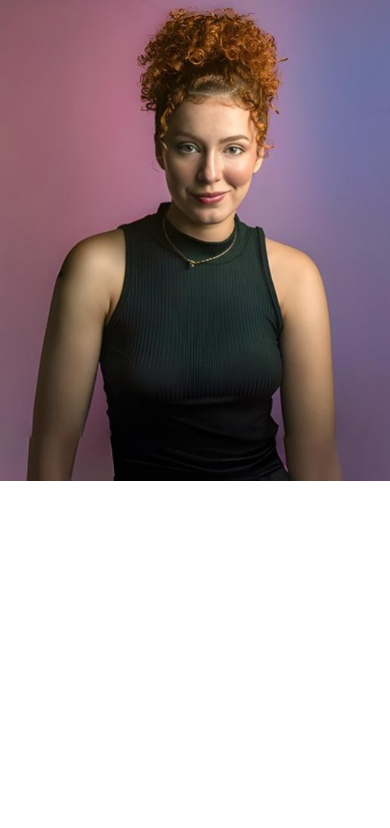
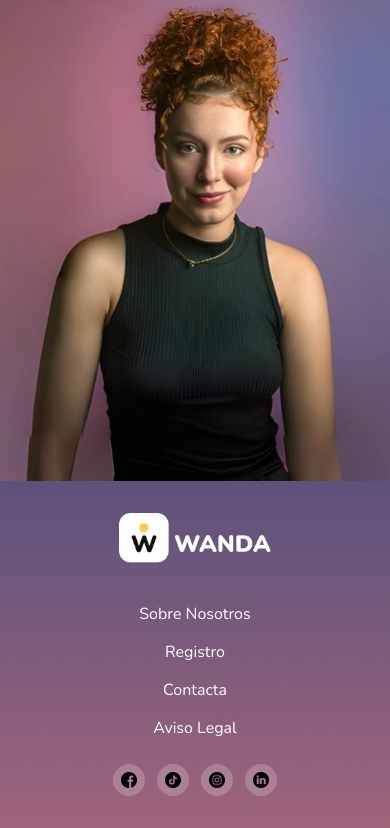
Before and after one commit to Blancaclaire/WandaEnterprise, a website: page index.html in a window 390 px wide. Shown: the part 363-1191 px from the top of the page. Before the commit the page ends 844 px from the top, so only its background shows below. Drawn offline with nearby package versions, Linux system fonts and the light colour scheme.

Commit message:
footer estilizado y imagenes agregadas

```diff
--- a/index.html
+++ b/index.html
@@ -1,30 +1,33 @@
 <!DOCTYPE html>
 <html lang="en">
-
   <head>
-    <meta charset="UTF-8">
-    <meta name="viewport" content="width=device-width, initial-scale=1.0">
+    <meta charset="UTF-8" />
+    <meta name="viewport" content="width=device-width, initial-scale=1.0" />
     <title>home</title>
-    <link rel="stylesheet" href="./build/main.css">
-    <link rel="preconnect" href="https://fonts.googleapis.com">
-    <link rel="preconnect" href="https://fonts.gstatic.com" crossorigin>
-    <link href="https://fonts.googleapis.com/css2?family=Nunito:ital,wght@0,200..1000;1,200..1000&display=swap"
-        rel="stylesheet">
-    <link rel="preconnect" href="https://fonts.googleapis.com">
-    <link rel="preconnect" href="https://fonts.googleapis.com">
-    <link rel="preconnect" href="https://fonts.gstatic.com" crossorigin>
+    <link rel="stylesheet" href="./build/main.css" />
+    <link rel="preconnect" href="https://fonts.googleapis.com" />
+    <link rel="preconnect" href="https://fonts.gstatic.com" crossorigin />
+    <link
+      href="https://fonts.googleapis.com/css2?family=Nunito:ital,wght@0,200..1000;1,200..1000&display=swap"
+      rel="stylesheet"
+    />
+    <link rel="preconnect" href="https://fonts.googleapis.com" />
+    <link rel="preconnect" href="https://fonts.googleapis.com" />
+    <link rel="preconnect" href="https://fonts.gstatic.com" crossorigin />
     <link
       href="https://fonts.googleapis.com/css2?family=Inter:ital,opsz,wght@0,14..32,100..900;1,14..32,100..900&display=swap"
-        rel="stylesheet">
-
+      rel="stylesheet"
+    />
   </head>
 
   <body>
     <header class="header headerMobile">
-
       <div class="headerMobile__logo">
-            <img class="headerMobile__logo--reduced" src="./images/LogoReducido.png" alt="Logo Reducido">
-
+        <img
+          class="headerMobile__logo--reduced"
+          src="./images/LogoReducido.png"
+          alt="Logo Reducido"
+        />
       </div>
       <div class="headerMobile__nav">
         <button class="headerMobile__nav-button">
@@ -34,65 +37,142 @@
         </button>
         <nav class="headerMobile__nav-menu header__nav-menu--hidden">
           <ul class="headerMobile__nav-list">
-                    <li class="headerMobile__nav-item"><a href="#Servicios">Servicios</a></li>
-                    <li class="headerMobile__nav-item"><a href="#Sobre Nosotros">Sobre Nosotros</a></li>
-                    <li class="headerMobile__nav-item"><a href="#Contacto">Contacto</a></li>
-                    <li class="headerMobile__nav-item"><a href="#InicioSesión">Inicio Sesión</a></li>
-                    <li class="headerMobile__nav-item"><a href="#Registro">Registro</a></li>
+            <li class="headerMobile__nav-item">
+              <a href="#Servicios">Servicios</a>
+            </li>
+            <li class="headerMobile__nav-item">
+              <a href="#Sobre Nosotros">Sobre Nosotros</a>
+            </li>
+            <li class="headerMobile__nav-item">
+              <a href="#Contacto">Contacto</a>
+            </li>
+            <li class="headerMobile__nav-item">
+              <a href="#InicioSesión">Inicio Sesión</a>
+            </li>
+            <li class="headerMobile__nav-item">
+              <a href="#Registro">Registro</a>
+            </li>
           </ul>
         </nav>
-
       </div>
-
     </header>
 
     <header class="header headerDesktop">
       <div class="headerDesktop__logo">
-            <img class="headerDesktop__logo--principal" src="./images/LogoPrincipal.png" alt="Logo Principal">
+        <img
+          class="headerDesktop__logo--principal"
+          src="./images/LogoPrincipal.png"
+          alt="Logo Principal"
+        />
       </div>
 
       <nav class="headerDesktop__nav">
         <ul class="headerDesktop__nav-list">
-                <li class="headerDesktop__nav-item--left"><a href="#Servicios">Servicios</a></li>
-                <li class="headerDesktop__nav-item--left"><a href="#Sobre Nosotros">Sobre Nosotros</a></li>
-                <li class="headerDesktop__nav-item--left"><a href="#Contacto">Contacto</a></li>
-                <li class="headerDesktop__nav-item--right"><a href="#InicioSesión">Inicio Sesión</a></li>
-                <li class="headerDesktop__nav-item--right"><a href="#Registro">Registro</a></li>
+          <li class="headerDesktop__nav-item--left">
+            <a href="#Servicios">Servicios</a>
+          </li>
+          <li class="headerDesktop__nav-item--left">
+            <a href="#Sobre Nosotros">Sobre Nosotros</a>
+          </li>
+          <li class="headerDesktop__nav-item--left">
+            <a href="#Contacto">Contacto</a>
+          </li>
+          <li class="headerDesktop__nav-item--right">
+            <a href="#InicioSesión">Inicio Sesión</a>
+          </li>
+          <li class="headerDesktop__nav-item--right">
+            <a href="#Registro">Registro</a>
+          </li>
+        </ul>
+      </nav>
+    </header>
+    <main class="main-container">
+      <section class="hero">
+        <div class="hero__title">
+          <h1 class="hero__title-principal">
+            Tu economía personal más clara que nunca
+          </h1>
+          <h3 class="hero__title-secondary">
+            WANDA te ayuda a controlar tus gastos, planificar tus ahorros y
+            mejorar tu bienestar financiero sin complicaciones
+          </h3>
+        </div>
+
+        <div class="hero__card hero__card--left">
+          <h2 class="hero__card-subtitle">
+            Porque ahorrar juntos es más fácil
+          </h2>
+          <img
+            class="hero__card-img"
+            src="./images/Card1.png"
+            alt="Tarjeta 1"
+          />
+        </div>
+
+        <div class="hero__card hero__card--right">
+          <img
+            class="hero__card-img"
+            src="./images/Card2.png"
+            alt="Tarjeta 2"
+          />
+          <h2 class="hero__card-subtitle">
+            Tus objetivos de ahorro, más cerca cada día.
+          </h2>
+        </div>
+      </section>
+    </main>
+    <footer class="footer footerDesktop">
+      <div class="footerDesktop__logo">
+        <img
+          src="./images/LogoPrincipal.png"
+          alt="Wanda"
+          class="footerDesktop__logo-img"
+        />
+      </div>
+      <nav class="footerDesktop__nav">
+        <ul class="footerDesktop__nav-list">
+          <li class="footerDesktop__item">
+            <a href="#" class="footerDesktop__item-link">Sobre Nosotros</a>
+          </li>
+          <li class="footerDesktop__item">
+            <a href="#" class="footerDesktop__item-link">Registro</a>
+          </li>
+          <li class="footerDesktop__item">
+            <a href="#" class="footerDesktop__item-link">Contacta</a>
+          </li>
+          <li class="footerDesktop__item">
+            <a href="#" class="footerDesktop__item-link">Aviso Legal</a>
+          </li>
         </ul>
       </nav>
 
-    </header>
-
-
-    <main class="main-container">
-
-        <section class="hero">
-            <div class="hero__title">
-                <h1 class="hero__title-principal">Tu economía personal más clara que nunca</h1>
-                <h3 class="hero__title-secondary">WANDA te ayuda a controlar tus gastos, planificar tus ahorros y
-                    mejorar tu bienestar financiero sin complicaciones</h3>
-
+      <div class="footerDesktop__social">
+        <a
+          href="#"
+          class="footerDesktop__social-link footerDesktop__social-link--facebook"
+          aria-label="Facebook"
+        >
+        </a>
+        <a
+          href="#"
+          class="footerDesktop__social-link footerDesktop__social-link--tiktok"
+          aria-label="TikTok"
+        >
+        </a>
+        <a
+          href="#"
+          class="footerDesktop__social-link footerDesktop__social-link--instagram"
+          aria-label="Instagram"
+        >
+        </a>
+        <a
+          href="#"
+          class="footerDesktop__social-link footerDesktop__social-link--linkedin"
+          aria-label="LinkedIn"
+        >
+        </a>
       </div>
-
-
-            <div class="hero__card hero__card--left">
-                <h2 class="hero__card-subtitle">Porque ahorrar juntos es más fácil</h2>
-                <img class="hero__card-img" src="./images/Card1.png" alt="Tarjeta 1">
-            </div>
-
-            <div class="hero__card hero__card--right">
-
-                <img class="hero__card-img" src="./images/Card2.png" alt="Tarjeta 2">
-                <h2 class="hero__card-subtitle">Tus objetivos de ahorro, más cerca cada día.</h2>
-            </div>
-
-
-
-        </section>
-    </main>
-
+    </footer>
   </body>
-
   <script src="./js/home.js"></script>
-
 </html>
--- a/styles/layout/footer.scss
+++ b/styles/layout/footer.scss
@@ -0,0 +1,110 @@
+.footer {
+  padding: 2rem 0;
+}
+
+.footerDesktop {
+  background-image: url(../images/FooterBackground.png);
+  background-size: cover;
+  background-position: center;
+  background-repeat: no-repeat;
+  display: flex;
+  flex-direction: column;
+  align-items: center;
+  gap: 1.6rem;
+  padding: 3rem 2rem;
+
+  &__logo {
+    margin-bottom: 0.5rem;
+
+    &-img {
+      height: 50px;
+      width: auto;
+    }
+  }
+
+  &__nav {
+    &-list {
+      list-style: none;
+      display: flex;
+      gap: 3.4rem;
+      flex-wrap: wrap;
+      justify-content: center;
+    }
+  }
+
+  &__item {
+    &-link {
+      color: #fff;
+      text-decoration: none;
+      transition: transform 0.3s ease;
+      display: inline-block;
+
+      &:hover {
+        transform: scale(1.1);
+      }
+    }
+  }
+
+  &__social {
+    display: flex;
+    gap: 1rem;
+    align-items: center;
+
+    &-link {
+      width: 35px;
+      height: 35px;
+      border-radius: 50%;
+      background-color: rgba(255, 255, 255, 0.2);
+      display: flex;
+      align-items: center;
+      justify-content: center;
+      text-decoration: none;
+      background-size: cover;
+      background-position: center;
+      background-repeat: no-repeat;
+      transition: transform 0.2s;
+
+      &:hover {
+        transform: scale(1.05);
+      }
+
+      &--facebook {
+        background-image: url(../images/facebook.png);
+      }
+
+      &--tiktok {
+        background-image: url(../images/tik-tok.png);
+      }
+
+      &--instagram {
+        background-image: url(../images/instagram.png);
+      }
+
+      &--linkedin {
+        background-image: url(../images/linkedin.png);
+      }
+    }
+  }
+}
+
+@media (max-width: 768px) {
+  .footerDesktop {
+    padding: 2rem 1rem;
+
+    &__nav-list {
+      flex-direction: column;
+      gap: 1rem;
+      text-align: center;
+    }
+
+    &__social {
+      gap: 0.75rem;
+
+      &-link {
+        width: 32px;
+        height: 32px;
+        background-size: 16px 16px;
+      }
+    }
+  }
+}
```
Also changed, not shown: README.md, build/main.css, images/facebook.png (added), images/instagram.png (added), images/linkedin.png (added), images/tik-tok.png (added), 1 other file. Lines whose indentation alone changed are shown as unchanged.
